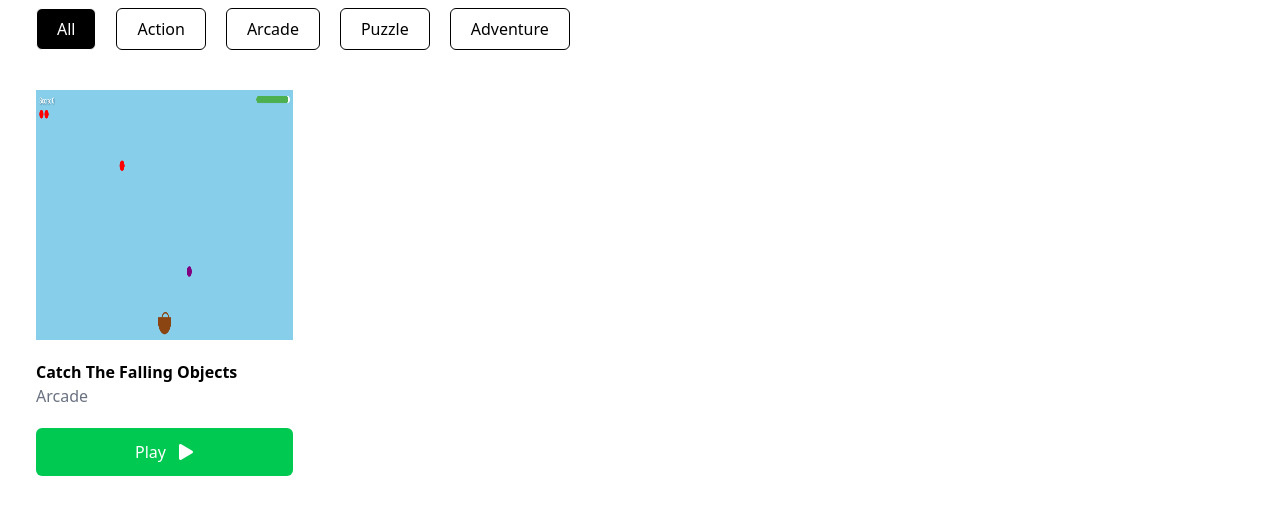
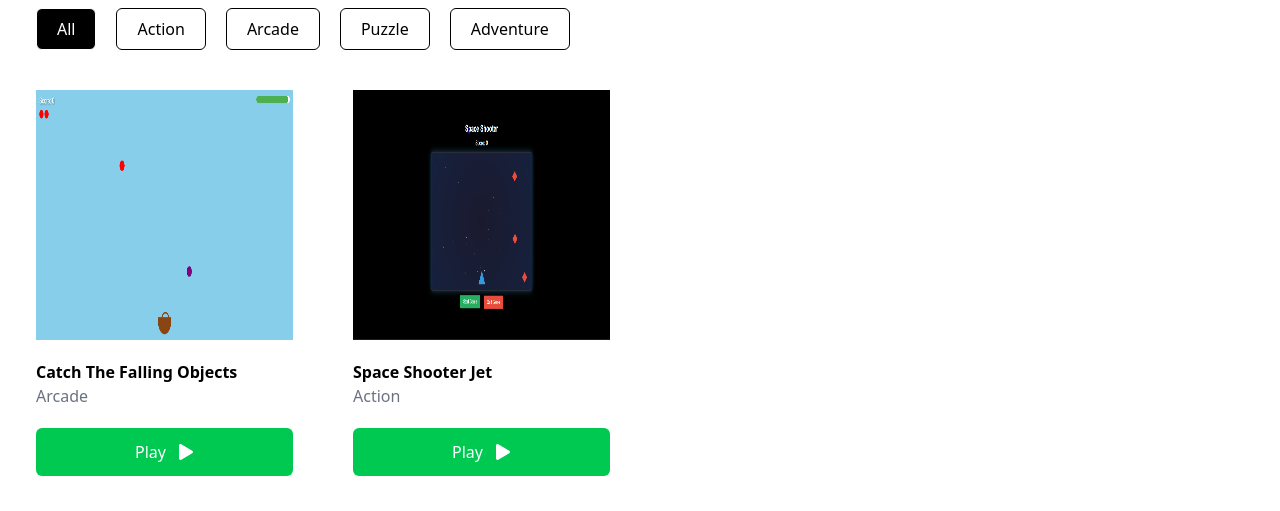
Before and after one commit to fjribptra/open-play-games, a Next.js app: page / in a window 1280 px wide. Shown: the part 441-952 px from the top of the page. Built offline with nearby package versions, Linux system fonts and the light colour scheme.

Commit message:
feat: add space shooter jet, functioning game filter navigation

```diff
--- a/src/app/page.tsx
+++ b/src/app/page.tsx
@@ -1,9 +1,14 @@
+"use client"
+
 import Footer from "@/components/Footer";
 import GameCard from "@/components/GameCard";
+import GameFilter from "@/components/GameFilter";
 import Header from "@/components/Header";
 import { mockGames } from "@/data/mockData";
+import { useState } from "react";
 
 export default function Home() {
+  const [filterGame, setFilterGame] = useState<string>("All")
   return (
     <>
       <Header/>
@@ -18,26 +23,12 @@ export default function Home() {
           </div>
         <div className="container mx-auto p-4">
           {/* Category Navigation */}
-          <div className="flex gap-5 p-5 overflow-scroll">
-              <div className="px-5 py-2 border rounded-md bg-black text-white cursor-pointer">
-                All
-              </div>
-              <div className="px-5 py-2 border rounded-md cursor-pointer">
-                Action
-              </div>
-              <div className="px-5 py-2 border rounded-md cursor-pointer">
-                Arcade
-              </div>
-              <div className="px-5 py-2 border rounded-md cursor-pointer">
-                Puzzle
-              </div>
-              <div className="px-5 py-2 border rounded-md cursor-pointer">
-                Adventure
-              </div>
-          </div>
+          <GameFilter filterGame={filterGame} setFilterGame={setFilterGame}/>
           {/* Game List */}
           <div className="grid grid-cols-1 md:grid-cols-2 lg:grid-cols-3 xl:grid-cols-4 gap-5">
-          {mockGames.map(({id, image, title, category, link}) => (
+          {mockGames.filter((game) => {
+              return game.category === filterGame || filterGame === "All"
+          }).map(({id, image, title, category, link}) => (
               <GameCard image={image} title={title} category={category} link={link} key={id}/>
             ))}
           </div>
--- a/src/components/GameCard.tsx
+++ b/src/components/GameCard.tsx
@@ -13,7 +13,7 @@ const GameCard = ({image, title, category, link}: GameCardProps) => {
               <h2 className="font-bold">{title}</h2>
               <h3 className="text-gray-500">{category}</h3>
               </div>
-              <Link href={link} className="bg-green-500 hover:bg-black transition-all text-white p-3 rounded-md flex gap-3 items-center justify-center cursor-pointer" target="_blank">Play <FaPlay /></Link>
+              <Link href={link} className="bg-green-500 hover:bg-black transition-all text-white p-3 rounded-md flex gap-3 items-center justify-center cursor-pointer">Play <FaPlay /></Link>
             </div>
   )
 }
--- /dev/null
+++ b/src/components/GameFilter.tsx
@@ -0,0 +1,26 @@
+import { GameFilterProps } from '@/types'
+import React from 'react'
+
+const GameFilter = ({filterGame, setFilterGame}: GameFilterProps) => {
+  return (
+    <div className="flex gap-5 p-5 overflow-scroll">
+              <button className={`px-5 py-2 border rounded-md cursor-pointer transition-all hover:bg-black hover:text-white ${filterGame === "All" ? 'bg-black text-white' : null}`} onClick={() => setFilterGame("All")}>
+                All
+              </button>
+              <button className={`px-5 py-2 border rounded-md cursor-pointer transition-all hover:bg-black hover:text-white ${filterGame === "Action" ? 'bg-black text-white' : null}`} onClick={() => setFilterGame("Action")}>
+                Action
+              </button>
+              <button className={`px-5 py-2 border rounded-md cursor-pointer transition-all hover:bg-black hover:text-white ${filterGame === "Arcade" ? 'bg-black text-white' : null}`} onClick={() => setFilterGame("Arcade")}>
+                Arcade
+              </button>
+              <button className={`px-5 py-2 border rounded-md cursor-pointer transition-all hover:bg-black hover:text-white ${filterGame === "Puzzle" ? 'bg-black text-white' : null}`} onClick={() => setFilterGame("Puzzle")}>
+                Puzzle
+              </button>
+              <button className={`px-5 py-2 border rounded-md cursor-pointer transition-all hover:bg-black hover:text-white ${filterGame === "Adventure" ? 'bg-black text-white' : null}`} onClick={() => setFilterGame("Adventure")}>
+                Adventure
+              </button>
+          </div>
+  )
+}
+
+export default GameFilter
--- a/src/data/mockData.ts
+++ b/src/data/mockData.ts
@@ -7,5 +7,12 @@ export const mockGames: Game[] = [
         category: "Arcade",
         image: "/game-thumbnails/catch-the-fall-objects.png",
         link: "https://catch-the-falling-objects.vercel.app/"
+    },
+    {
+        id: "2",
+        title: "Space Shooter Jet",
+        category: "Action",
+        image: "/game-thumbnails/space-shooter-jet.png",
+        link: "https://space-shooter-jet.vercel.app/"
     }
 ]
--- a/src/types.ts
+++ b/src/types.ts
@@ -12,3 +12,8 @@ export interface GameCardProps {
     category: string;
     link: string;
 }
+
+export interface GameFilterProps {
+  filterGame: string;
+  setFilterGame: (category: string) => void;
+}
```
Also changed, not shown: public/game-thumbnails/space-shooter-jet.png (added).
